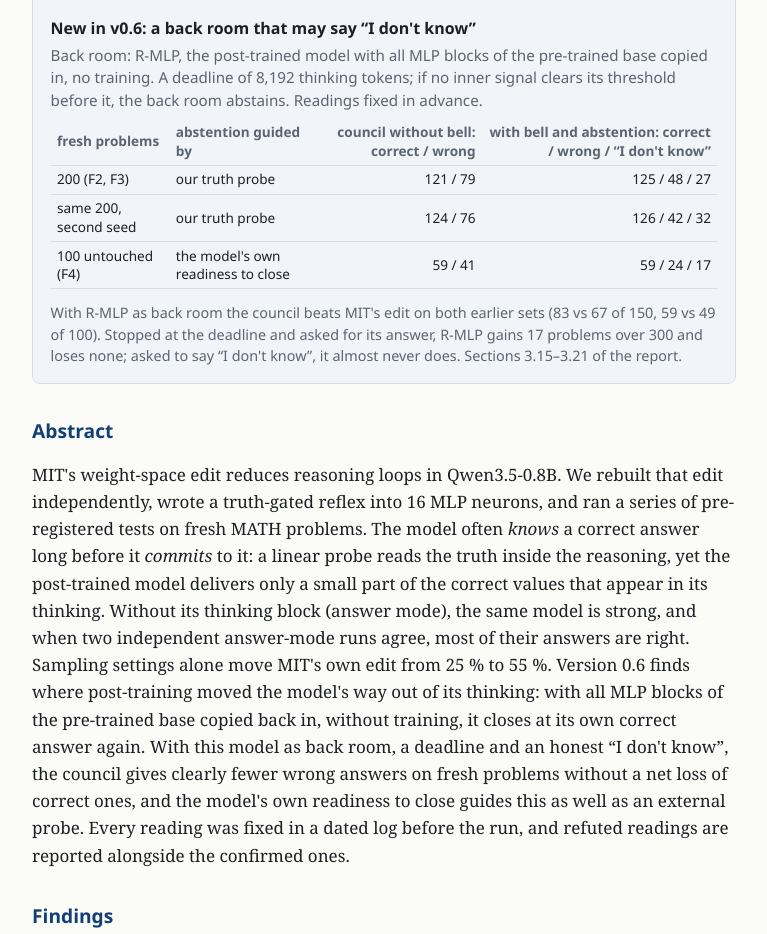
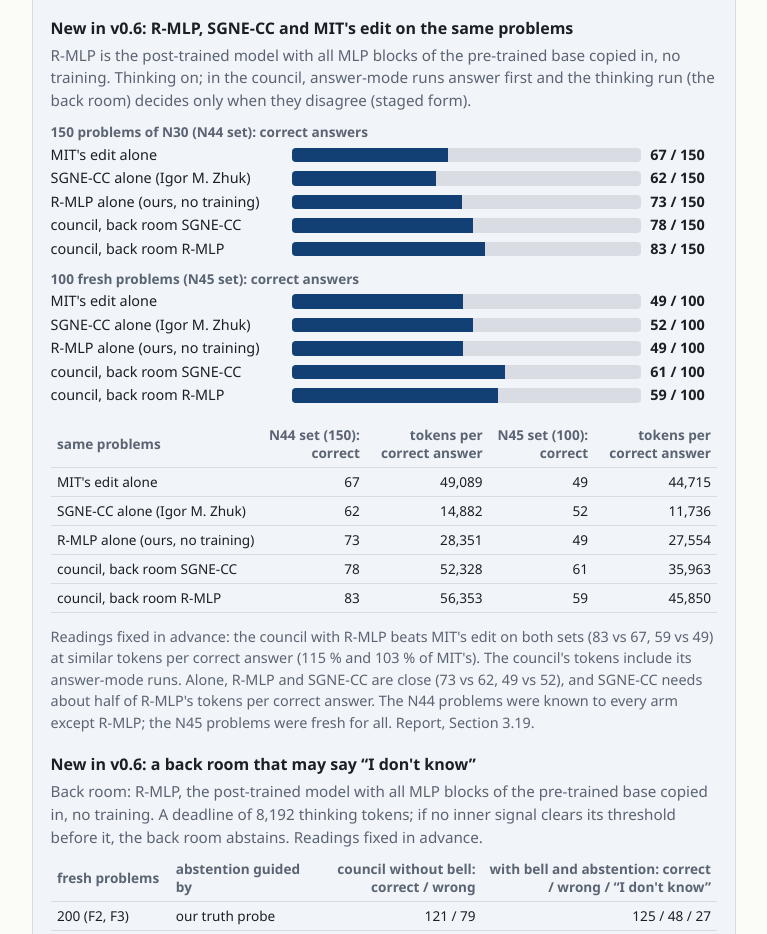
Before and after one commit to NeoCortex0815/knowing-is-not-committing, a plain HTML site: page docs/index.html in a window 1280 px wide. Shown: the part 1446-2380 px from the top of the page, without its empty margins (256-1023 px from the left). Drawn offline with Linux system fonts and the light colour scheme.

Commit message:
Landing page: R-MLP, SGNE-CC and MIT's edit on the same problems
- a third table with a bar chart from Section 3.19: correct answers and tokens
  per correct answer of MIT's edit, SGNE-CC (Igor M. Zhuk) and R-MLP, alone and
  as the back room of the staged council, on the N44 and N45 sets
- counts checked against results/n60-n66-council-bell/per_item_n60.csv

Co-Authored-By: Claude Opus 5.5 <noreply@anthropic.com>

```diff
--- a/docs/index.html
+++ b/docs/index.html
@@ -86,6 +86,10 @@ th { color: var(--muted); font-weight: 600; }
 .motto { font-style: italic; border-left: 3px solid var(--accent); padding: .2rem 0 .2rem 1rem; margin: 0 0 1rem; }
 button.copy { font: .85rem "Segoe UI", system-ui, sans-serif; padding: .35rem .7rem; border: 1px solid var(--line); border-radius: 6px; background: var(--box); color: var(--text); cursor: pointer; }
 @media (max-width: 34rem) { .bar { grid-template-columns: 7.5rem 1fr 3rem; } table { font-size: .78rem; } th, td { padding: .3rem .25rem; } h1 { font-size: 1.8rem; } }
+.cmp .bar { grid-template-columns: 14.5rem 1fr 4.2rem; margin: .3rem 0; }
+.setlabel { font: 600 .85rem/1.3 'Segoe UI', system-ui, sans-serif; color: var(--muted); margin: .7rem 0 .2rem; }
+.cmpt td:first-child, .nw { white-space: nowrap; }
+@media (max-width: 34rem) { .cmp .bar { grid-template-columns: 9.5rem 1fr 3.8rem; } }
 footer { margin-top: 3rem; padding-top: 1rem; border-top: 1px solid var(--line); font: .9rem/1.5 "Segoe UI", system-ui, sans-serif; color: var(--muted); }
 </style>
 </head>
@@ -146,6 +150,37 @@ Readings fixed in advance.</p>
 one-sided p = 0.026; N45 with two runs: 59 vs 49, p = 0.038; unadjusted); on the reused 150 problems the two-run form is level. Its
 token cost depends on the back room. Practical note for llama.cpp users: sampling settings alone move MIT's edit from 25 % to 55 %; the settings are in Section 2 of
 the report, the comparison in Section 3.1.</p>
+<h3 style="font: 600 1rem/1.3 'Segoe UI', system-ui, sans-serif; margin: 1.3rem 0 .3rem;">New in v0.6: R-MLP, SGNE-CC and MIT's edit on the same problems</h3>
+<p class="meta" style="margin:0 0 .4rem">R-MLP is the post-trained model with all MLP blocks of the pre-trained base copied in, no training. Thinking on;
+in the council, answer-mode runs answer first and the thinking run (the back room) decides only when they disagree (staged form).</p>
+<div class="bars cmp" role="img" aria-label="Correct answers on the 150 problems of N30 (N44 set): MIT's edit 67, SGNE-CC 62, R-MLP 73, council with SGNE-CC 78, council with R-MLP 83. On 100 fresh problems (N45 set): MIT's edit 49, SGNE-CC 52, R-MLP 49, council with SGNE-CC 61, council with R-MLP 59.">
+  <p class="setlabel">150 problems of N30 (N44 set): correct answers</p>
+  <div class="bar" title="MIT's edit alone: 67 of 150 correct, 49,089 tokens per correct answer"><span>MIT's edit alone</span><div class="track"><div class="fill" style="width:44.7%"></div></div><strong>67 / 150</strong></div>
+  <div class="bar" title="SGNE-CC alone (Igor M. Zhuk): 62 of 150 correct, 14,882 tokens per correct answer"><span>SGNE-CC alone (Igor M. Zhuk)</span><div class="track"><div class="fill" style="width:41.3%"></div></div><strong>62 / 150</strong></div>
+  <div class="bar" title="R-MLP alone (ours, no training): 73 of 150 correct, 28,351 tokens per correct answer"><span><span class="nw">R-MLP</span> alone (ours, no training)</span><div class="track"><div class="fill" style="width:48.7%"></div></div><strong>73 / 150</strong></div>
+  <div class="bar" title="council, back room SGNE-CC: 78 of 150 correct, 52,328 tokens per correct answer"><span>council, back room SGNE-CC</span><div class="track"><div class="fill" style="width:52.0%"></div></div><strong>78 / 150</strong></div>
+  <div class="bar" title="council, back room R-MLP: 83 of 150 correct, 56,353 tokens per correct answer"><span>council, back room <span class="nw">R-MLP</span></span><div class="track"><div class="fill" style="width:55.3%"></div></div><strong>83 / 150</strong></div>
+  <p class="setlabel">100 fresh problems (N45 set): correct answers</p>
+  <div class="bar" title="MIT's edit alone: 49 of 100 correct, 44,715 tokens per correct answer"><span>MIT's edit alone</span><div class="track"><div class="fill" style="width:49.0%"></div></div><strong>49 / 100</strong></div>
+  <div class="bar" title="SGNE-CC alone (Igor M. Zhuk): 52 of 100 correct, 11,736 tokens per correct answer"><span>SGNE-CC alone (Igor M. Zhuk)</span><div class="track"><div class="fill" style="width:52.0%"></div></div><strong>52 / 100</strong></div>
+  <div class="bar" title="R-MLP alone (ours, no training): 49 of 100 correct, 27,554 tokens per correct answer"><span><span class="nw">R-MLP</span> alone (ours, no training)</span><div class="track"><div class="fill" style="width:49.0%"></div></div><strong>49 / 100</strong></div>
+  <div class="bar" title="council, back room SGNE-CC: 61 of 100 correct, 35,963 tokens per correct answer"><span>council, back room SGNE-CC</span><div class="track"><div class="fill" style="width:61.0%"></div></div><strong>61 / 100</strong></div>
+  <div class="bar" title="council, back room R-MLP: 59 of 100 correct, 45,850 tokens per correct answer"><span>council, back room <span class="nw">R-MLP</span></span><div class="track"><div class="fill" style="width:59.0%"></div></div><strong>59 / 100</strong></div>
+</div>
+<div class="tablewrap"><table class="cmpt">
+  <thead><tr><th>same problems</th><th>N44 set (150): correct</th><th>tokens per correct answer</th><th>N45 set (100): correct</th><th>tokens per correct answer</th></tr></thead>
+  <tbody>
+    <tr><td>MIT's edit alone</td><td>67</td><td>49,089</td><td>49</td><td>44,715</td></tr>
+    <tr><td>SGNE-CC alone (Igor M. Zhuk)</td><td>62</td><td>14,882</td><td>52</td><td>11,736</td></tr>
+    <tr><td><span class="nw">R-MLP</span> alone (ours, no training)</td><td>73</td><td>28,351</td><td>49</td><td>27,554</td></tr>
+    <tr><td>council, back room SGNE-CC</td><td>78</td><td>52,328</td><td>61</td><td>35,963</td></tr>
+    <tr><td>council, back room <span class="nw">R-MLP</span></td><td>83</td><td>56,353</td><td>59</td><td>45,850</td></tr>
+  </tbody>
+</table></div>
+<p class="note">Readings fixed in advance: the council with R-MLP beats MIT's edit on both sets (83 vs 67, 59 vs 49) at similar tokens per correct
+answer (115 % and 103 % of MIT's). The council's tokens include its answer-mode runs. Alone, R-MLP and SGNE-CC are close (73 vs 62, 49 vs 52), and SGNE-CC needs about half of R-MLP's tokens per correct answer. The N44
+problems were known to every arm except R-MLP; the N45 problems were fresh for all. Report, Section 3.19.</p>
+
 <h3 style="font: 600 1rem/1.3 'Segoe UI', system-ui, sans-serif; margin: 1.3rem 0 .3rem;">New in v0.6: a back room that may say &ldquo;I don't know&rdquo;</h3>
 <p class="meta" style="margin:0 0 .4rem">Back room: R-MLP, the post-trained model with all MLP blocks of the pre-trained base copied in, no training.
 A deadline of 8,192 thinking tokens; if no inner signal clears its threshold before it, the back room abstains. Readings fixed in advance.</p>
```
